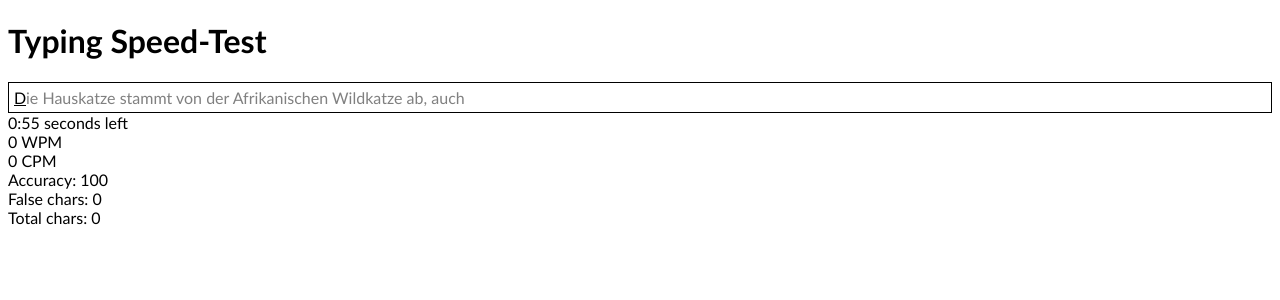
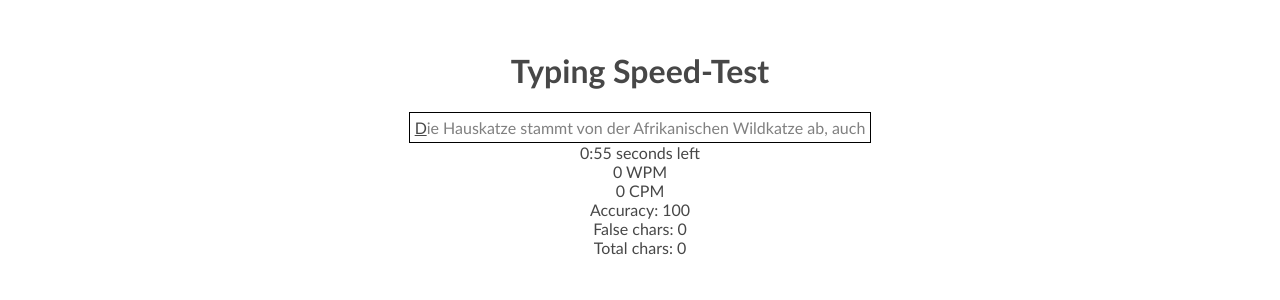
Before and after one commit to Kartoffi/typing-speedtest, a SvelteKit app: page / in a window 1280 px wide. Shown: the top 300 px of the page. Built offline with nearby package versions, Linux system fonts and the light colour scheme.

Commit message:
Add app.scss

```diff
--- /dev/null
+++ b/src/app.scss
@@ -0,0 +1,8 @@
+#app {
+    font-family: 'Gill Sans', 'Gill Sans MT', Calibri, 'Trebuchet MS', sans-serif;
+    margin: 30px;
+    display: flex;
+    flex-direction: column;
+    align-items: center;
+    color: rgb(71, 71, 71);
+}
--- a/src/routes/+layout.svelte
+++ b/src/routes/+layout.svelte
@@ -1,5 +1,6 @@
 <script lang="ts">
 	import favicon from '$lib/assets/favicon.svg';
+	import '../app.scss';
 
 	let { children } = $props();
 </script>
@@ -8,4 +9,6 @@
 	<link rel="icon" href={favicon} />
 </svelte:head>
 
-{@render children()}
+<div id="app">
+	{@render children()}
+</div>
```
